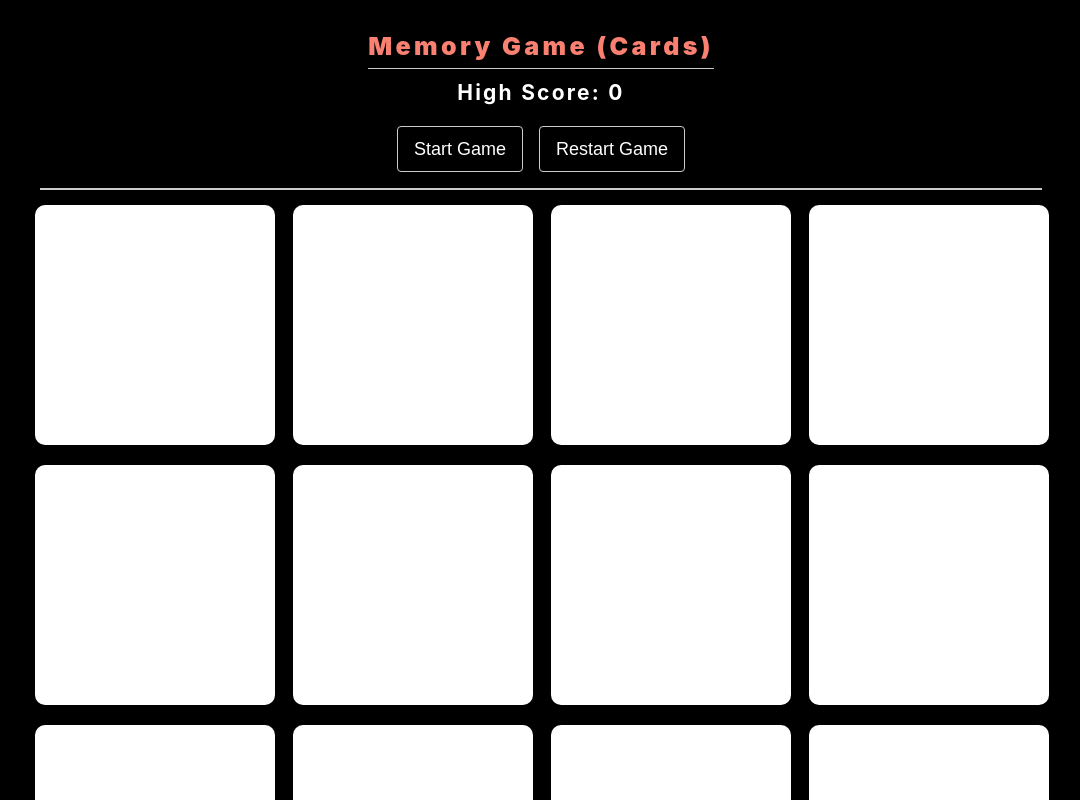
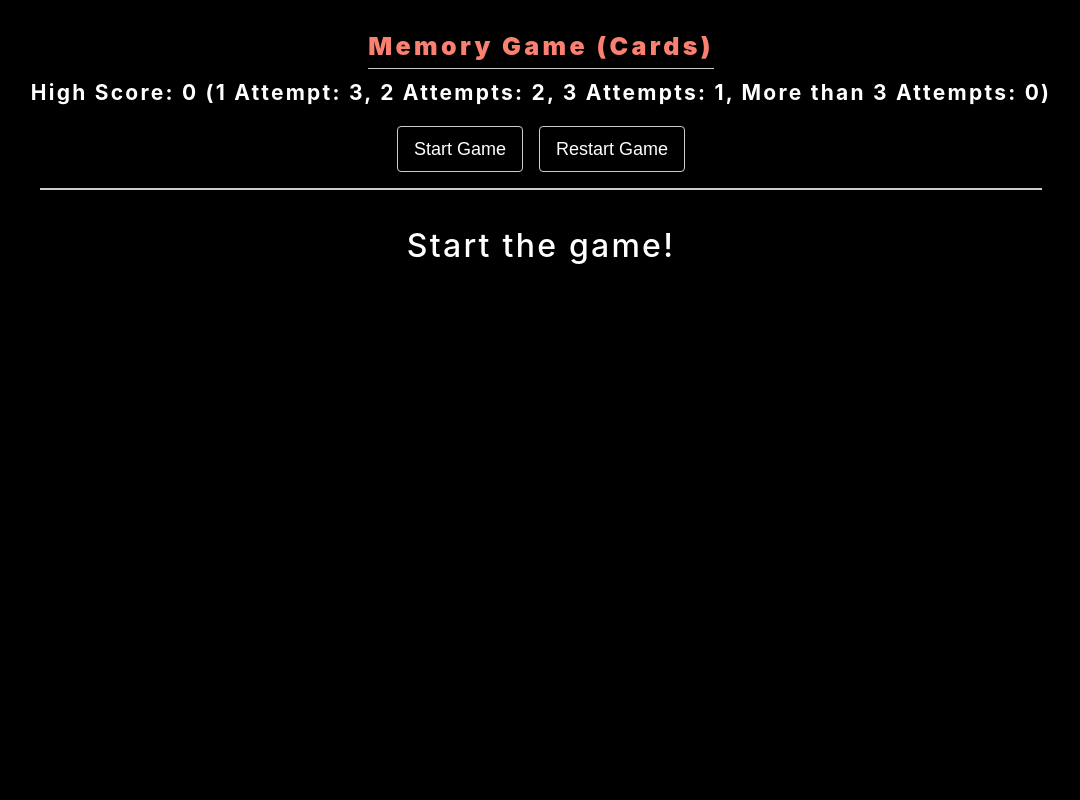
Before and after one commit to Sam44323/Memory-Game-Leap, a React (Create React App) app: page / in a window 1280 px wide. Shown: the top 800 px of the page, without its empty margins (99-1179 px from the left). Built offline with nearby package versions, Linux system fonts and the light colour scheme.

Commit message:
add: added complete logic for the game

```diff
--- a/src/App.module.scss
+++ b/src/App.module.scss
@@ -58,6 +58,12 @@
       border: 1px solid #ccc;
     }
   }
+  .StartGameTitle {
+    color: #fff;
+    text-align: center;
+    font-weight: 500;
+    letter-spacing: 0.14rem;
+  }
   .CardContainer {
     display: grid;
     justify-content: center;
--- a/src/App.tsx
+++ b/src/App.tsx
@@ -3,6 +3,12 @@ import styles from "./App.module.scss";
 import Card from "./components/Card";
 
 const CONTENT = ["A", "B", "C", "D", "E", "F", "G", "H"]; // a constant for initial content
+let tempContentValue: {
+  index: number;
+  value: string;
+} = {} as any; // storing the temp content value based on flipping
+let Attempts = 0; // storing the count of attempts;
+let flipperCounter = 0; // flipper counter for counting the number of current flipped cards
 
 /**
  *
@@ -12,7 +18,10 @@ const CONTENT = ["A", "B", "C", "D", "E", "F", "G", "H"]; // a constant for init
 const App: React.FC = () => {
   // storing duplicates of alphabets from A...H in an array
   const [currentContent, setCurrentContent] = React.useState<string[]>([]);
-  const [currentFlips, setCurrentFlips] = React.useState<number[]>([]); // for storing the current flip cards indexes
+  const [tempFlips, setTempFlips] = React.useState<number[]>([]); // for storing the temporary flip cards indexes
+  const [currentFlips, setCurrentFlips] = React.useState<string[]>([]); // for storing the temporary flip cards indexes
+  const [currentScore, setCurrentScore] = React.useState<number>(0); // storing the score for user
+  const [start, setStart] = React.useState<boolean>(false);
 
   /**
    *
@@ -40,41 +49,102 @@ const App: React.FC = () => {
     setCurrentContent([...shuffleArray(CONTENT), ...shuffleArray(CONTENT)]);
   }, []);
 
+  const restartHandler = () => {
+    setCurrentFlips([]);
+    setCurrentScore(0);
+    setTempFlips([]);
+    tempContentValue = {} as any;
+    Attempts = 0;
+    flipperCounter = 0;
+    setTimeout(() => {
+      setCurrentContent([...shuffleArray(CONTENT), ...shuffleArray(CONTENT)]);
+    }, 1500);
+  };
+
   const flipHandler = React.useCallback(
-    (index: number) => {
-      if (currentFlips.includes(index)) {
+    (index: number, content: string) => {
+      let data: number[] = [];
+
+      if (tempContentValue.value === content && flipperCounter < 2) {
+        const currFlipsTempData = [...currentFlips];
+        currFlipsTempData.push(content);
+        setCurrentFlips(currFlipsTempData);
+        setCurrentScore((prev) =>
+          prev + Attempts === 1
+            ? 3
+            : Attempts === 2
+            ? 2
+            : Attempts === 3
+            ? 1
+            : 0
+        );
+        Attempts = 0;
+      } else {
+        tempContentValue = {
+          index,
+          value: content,
+        };
+        Attempts++;
+        flipperCounter++;
+      }
+      /**
+       * checking if the tempFlips array already includes the passed index
+       */
+      if (tempFlips.includes(index)) {
         return;
       }
-      const data = [...currentFlips];
+
+      /**
+       * tempFlips > 2 then un-flip the cards that were already flipped
+       */
+      if (tempFlips.length === 1) {
+        setTimeout(() => {
+          data.length = 0;
+          setTempFlips(data);
+          flipperCounter = 0;
+        }, 100);
+      }
+
+      data = [...tempFlips];
       data.push(index);
-      setCurrentFlips(data);
+      setTempFlips(data);
     },
-    [currentFlips]
+    [tempFlips, currentFlips]
   );
+  console.log(currentScore);
   return (
     <div className={styles.App}>
       <div className={styles.TopContainer}>
         <div className={styles.HeadingData}>
           <p>Memory Game (Cards)</p>
-          <p>High Score: 0</p>
+          <p>
+            High Score: {currentScore} (1 Attempt: 3, 2 Attempts: 2, 3 Attempts:
+            1, More than 3 Attempts: 0)
+          </p>
         </div>
         <div className={styles.FlexContainer}>
-          <button>Start Game</button>
-          <button>Restart Game</button>
+          <button onClick={() => setStart(true)}>Start Game</button>
+          <button onClick={restartHandler}>Restart Game</button>
         </div>
         <hr />
       </div>
+      {!start ? (
+        <h1 className={styles.StartGameTitle}>Start the game!</h1>
+      ) : (
         <div className={styles.CardContainer}>
           {currentContent.map((item, index) => (
             <Card
               key={index}
               content={item}
               index={index}
-            flipState={currentFlips.includes(index)}
+              flipState={
+                tempFlips.includes(index) || currentFlips.includes(item)
+              }
               flipHandler={flipHandler}
             />
           ))}
         </div>
+      )}
     </div>
   );
 };
--- a/src/components/Card.tsx
+++ b/src/components/Card.tsx
@@ -6,12 +6,12 @@ const Card: React.FC<{
   content: string;
   index: number;
   flipState: boolean;
-  flipHandler: (index: number) => void;
+  flipHandler: (index: number, content: string) => void;
 }> = (props) => {
   return (
     <div
       className={styles.CardContainer}
-      onClick={() => props.flipHandler(props.index)}
+      onClick={() => props.flipHandler(props.index, props.content)}
     >
       <ReactCardFlip
         isFlipped={!props.flipState}
```
Lines whose indentation alone changed are shown as unchanged.
